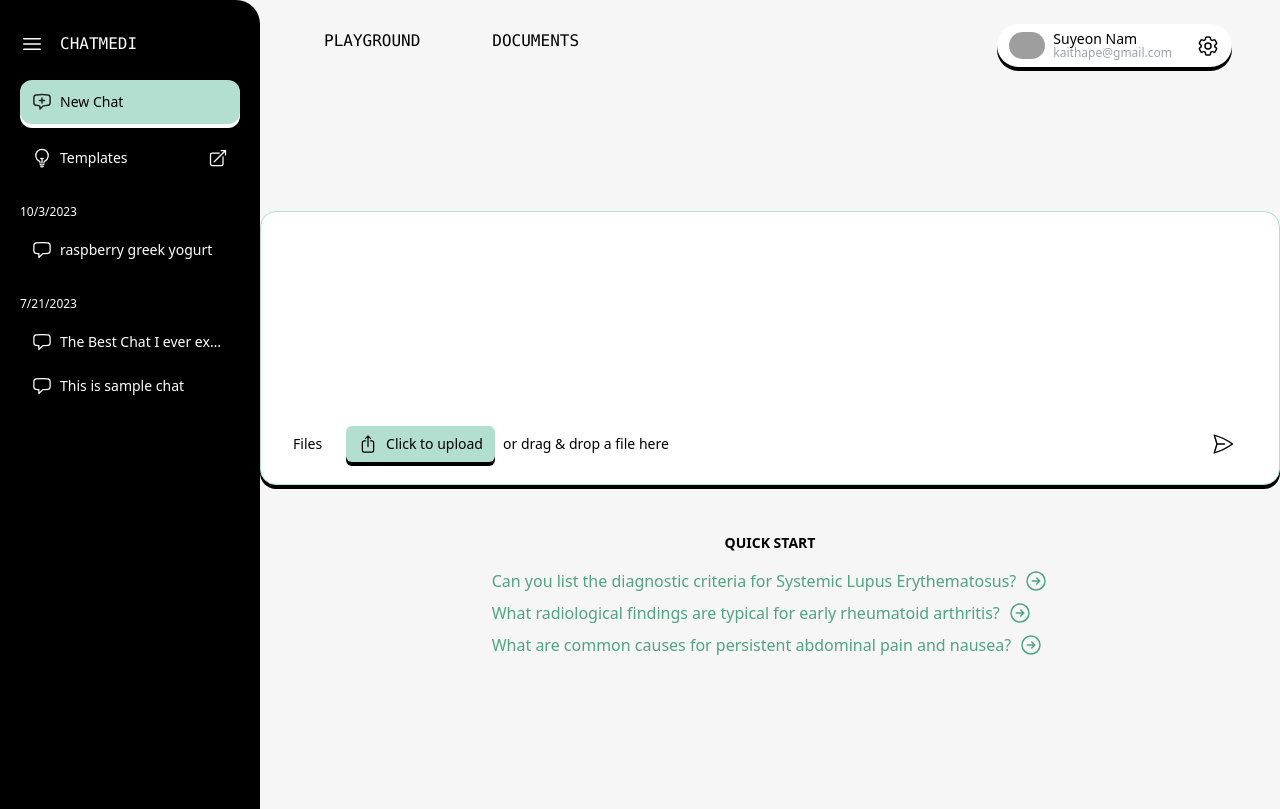
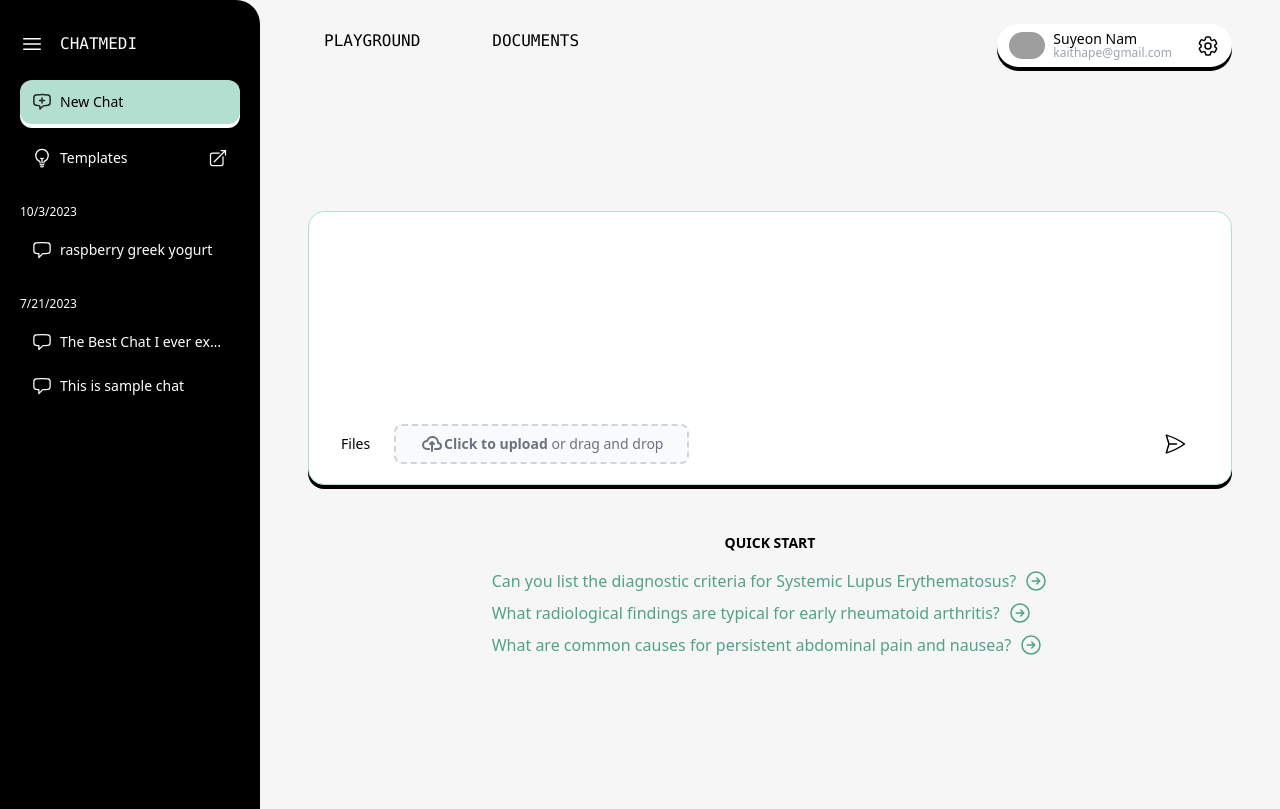
Before and after one commit to mori8/chatmedi, a Next.js app: page / in a window 1280 px wide. Built offline with nearby package versions, Linux system fonts and the light colour scheme; grey boxes are pictures that could not be loaded.

Commit message:
Implement: custom file input & drag n drop

```diff
--- a/package.json
+++ b/package.json
@@ -14,6 +14,7 @@
     "next": "latest",
     "react": "latest",
     "react-dom": "latest",
+    "react-dropzone": "^14.2.3",
     "react-markdown": "^9.0.0",
     "react-tooltip": "^5.21.5"
   },
--- a/src/app/components/ChatBox.tsx
+++ b/src/app/components/ChatBox.tsx
@@ -1,12 +1,14 @@
 "use client";
 
-import { useEffect, useRef, useState } from "react";
+import { useCallback, useEffect, useRef, useState } from "react";
+import { useDropzone } from "react-dropzone";
 import classNames from "classnames";
 
 import {
   PaperAirplaneIcon,
   ArrowUpOnSquareIcon,
   PencilSquareIcon,
+  PhotoIcon
 } from "@heroicons/react/24/outline";
 import Button from "./Button";
 
@@ -23,6 +25,7 @@ export default function ChatBox({
   query = "",
 }: Props) {
   const [editable, setEditable] = useState(query === "");
+  const [files, setFiles] = useState<File[]>([]);
   const textAreaRef = useRef<HTMLTextAreaElement>(null);
 
   const textAreaAutoResize = (e: any) => {
@@ -35,7 +38,7 @@ export default function ChatBox({
       textAreaRef.current.style.height = "inherit";
       textAreaRef.current.style.height = `${textAreaRef.current.scrollHeight}px`;
     }
-  }
+  };
 
   useEffect(() => {
     textAreaSizeFitToContent();
@@ -68,7 +71,7 @@ export default function ChatBox({
         {isFileAttachEnabled && (
           <div className="flex items-center text-sm gap-2">
             <p className="mr-4 font-medium">Files</p>
-            <Button
+            {/* <Button
               onClick={() => {}}
               size="sm"
               color="mint"
@@ -77,7 +80,8 @@ export default function ChatBox({
               <ArrowUpOnSquareIcon width="20" />
               Click to upload
             </Button>
-            <p>or drag & drop a file here</p>
+            <p>or drag & drop a file here</p> */}
+            <FileDropZone files={files} setFiles={setFiles} />
           </div>
         )}
         <div className="flex-1"></div>
@@ -97,3 +101,90 @@ export default function ChatBox({
     </div>
   );
 }
+
+function FileDropZone({
+  files,
+  setFiles,
+}: {
+  files: File[];
+  setFiles: (files: File[]) => void;
+}) {
+  // TODO: acceptedFiles -> File[] 맞는지 확인
+  const onDrop = useCallback((acceptedFiles: File[]) => {
+    console.log(acceptedFiles);
+    setFiles(acceptedFiles);
+  }, []);
+
+  const { getRootProps, getInputProps, isDragActive } = useDropzone({
+    onDrop,
+    accept: {
+      "image/*": [".jpg", ".png"],
+    },
+    maxFiles: 1,
+  });
+
+  return files.length === 0 ? (
+    <div {...getRootProps()}>
+      <input {...getInputProps()} />
+      <div className="flex items-center justify-center w-full">
+        <label
+          htmlFor="dropzone-file"
+          className="flex items-center justify-center w-full py-2 border-2 px-6 border-gray-300 border-dashed rounded-lg cursor-pointer bg-gray-50"
+        >
+          <div className="flex items-center justify-center">
+            <svg
+              className="w-6 h-4 text-gray-500 dark:text-gray-400"
+              aria-hidden="true"
+              xmlns="http://www.w3.org/2000/svg"
+              fill="none"
+              viewBox="0 0 20 16"
+            >
+              <path
+                stroke="currentColor"
+                stroke-linecap="round"
+                stroke-linejoin="round"
+                stroke-width="2"
+                d="M13 13h3a3 3 0 0 0 0-6h-.025A5.56 5.56 0 0 0 16 6.5 5.5 5.5 0 0 0 5.207 5.021C5.137 5.017 5.071 5 5 5a4 4 0 0 0 0 8h2.167M10 15V6m0 0L8 8m2-2 2 2"
+              />
+            </svg>
+            <p className="text-sm text-gray-500 dark:text-gray-400">
+              <span className="font-semibold">Click to upload</span> or drag and
+              drop
+            </p>
+          </div>
+        </label>
+      </div>
+    </div>
+  ) : (
+    <div>
+      {files.map((file) => (
+        <div key={file.name} className="flex items-center gap-2 max-w-[280px] shadow-solid rounded-md px-2 py-1 border border-black">
+          <PhotoIcon width="20" color="#D37A47" />
+          <p className="text-sm truncate">{file.name}</p>
+          <button
+            className="flex items-center justify-center w-6 h-6 rounded-full transition ease-in-out"
+            onClick={() => {
+              setFiles([]);
+            }}
+          >
+            <svg
+              className="w-3 h-3 text-gray-500 dark:text-gray-400"
+              aria-hidden="true"
+              xmlns="http://www.w3.org/2000/svg"
+              fill="none"
+              viewBox="0 0 20 20"
+            >
+              <path
+                stroke="currentColor"
+                stroke-linecap="round"
+                stroke-linejoin="round"
+                stroke-width="2"
+                d="M6 18L18 6M6 6l12 12"
+              />
+            </svg>
+          </button>
+        </div>
+      ))}
+    </div>
+  );
+}
--- a/src/app/page.tsx
+++ b/src/app/page.tsx
@@ -20,7 +20,7 @@ export default function Home() {
   }, []);
 
   return (
-    <main className="flex flex-col items-center gap-12 py-12">
+    <main className="flex flex-col items-center gap-12 p-12">
       <div className="chatbox-wrapper max-w-[64rem] w-full mt-24">
         <ChatBox
           isFileAttachEnabled={true}
```
Also changed, not shown: 1 other file (tests, documents, lock files or other folders).
